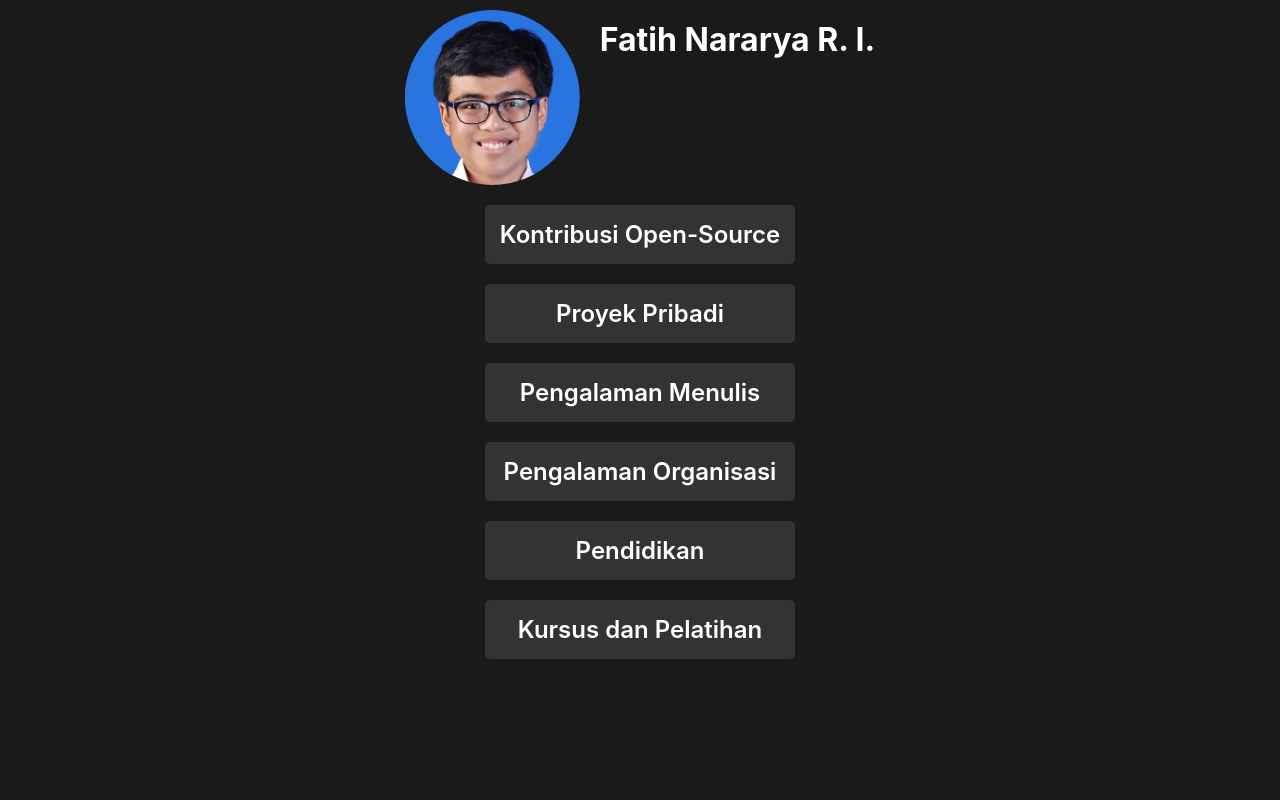
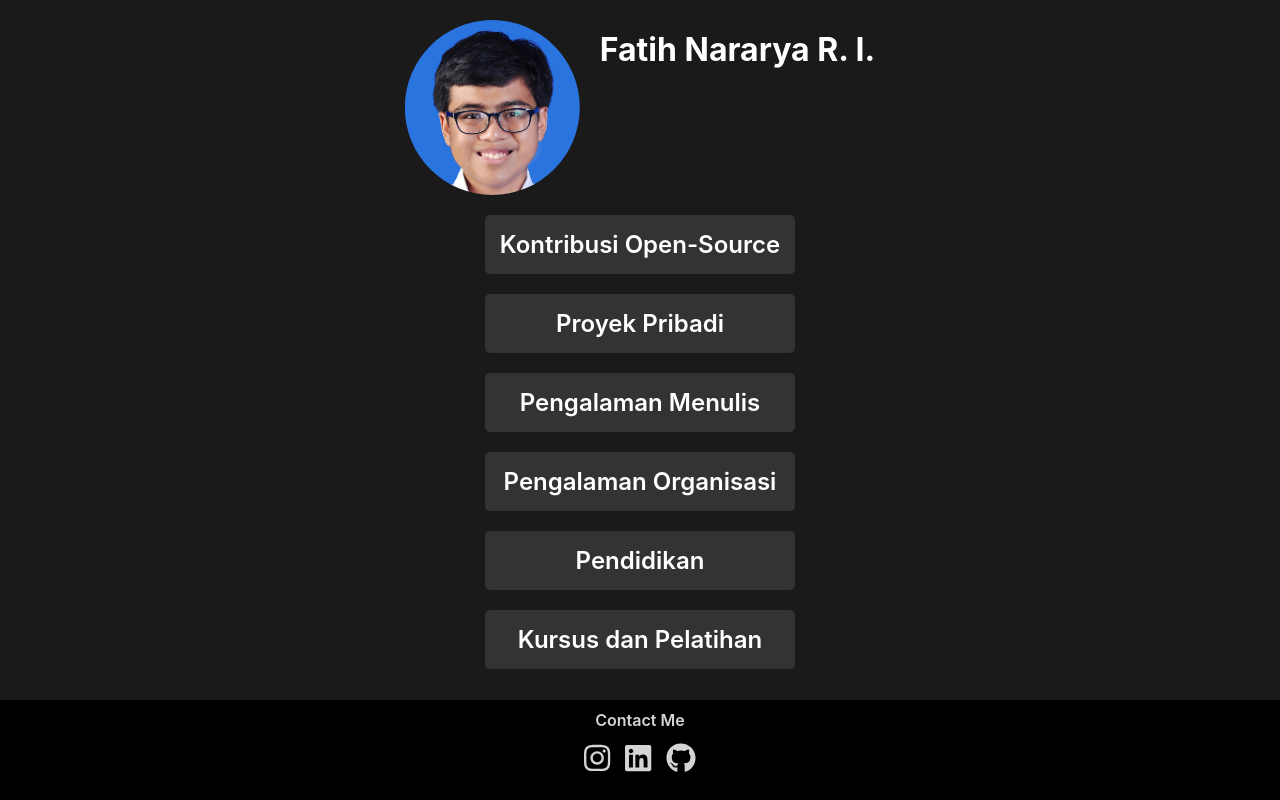
Before and after one commit to Fatih20/FatihNRI, a React (Create React App) app: page / in a window 1280 px wide. Built offline with nearby package versions, Linux system fonts and the light colour scheme.

Commit message:
Footer complete.

```diff
--- a/package.json
+++ b/package.json
@@ -3,6 +3,11 @@
   "version": "0.1.0",
   "private": true,
   "dependencies": {
+    "@fortawesome/fontawesome-svg-core": "^1.2.36",
+    "@fortawesome/free-brands-svg-icons": "^5.15.4",
+    "@fortawesome/free-regular-svg-icons": "^5.15.4",
+    "@fortawesome/free-solid-svg-icons": "^5.15.4",
+    "@fortawesome/react-fontawesome": "^0.1.16",
     "@testing-library/jest-dom": "^5.16.1",
     "@testing-library/react": "^12.1.2",
     "@testing-library/user-event": "^13.5.0",
--- a/src/App.js
+++ b/src/App.js
@@ -6,13 +6,17 @@ import Footer from "./components/footer";
 import Body from "./components/body/body";
 
 const Main = styled.div`
+  align-items: center;
   display: flex;
   flex-direction: column;
   margin: 0 auto;
-  max-width: 1080px;
-  padding: 10px;
+  min-height: 100vh;
 
   /* border: solid 1px white; */
+`;
+
+const Buffer = styled.div`
+    flex-grow: 1;
 `;
 
 function App() {
@@ -21,6 +25,7 @@ function App() {
       <GlobalTransition />
       <Main>
         <Body />
+        <Buffer />
         <Footer />
     </Main>
     </>
--- a/src/components/body/body.js
+++ b/src/components/body/body.js
@@ -6,10 +6,13 @@ import Content from "./content";
 
 const Main = styled.div`
     align-items: center;
+    box-sizing: border-box;
     color: white;
     display: flex;
     flex-direction: column;
     gap: 20px;
+    max-width: 1080px;
+    padding: 20px 10px 0 10px;
 `;
 
 export default function Body (){
--- a/src/components/footer.js
+++ b/src/components/footer.js
@@ -1,15 +1,52 @@
 import React from "react";
 import styled from "styled-components";
+import { FontAwesomeIcon } from "@fortawesome/react-fontawesome";
+import { faGithub, faInstagram, faLinkedin } from "@fortawesome/free-brands-svg-icons";
+
+import socialMediaList from "../content/socialMedia";
 
 const Main = styled.div`
+    align-items: center;
+    background-color: black;
+    box-sizing: border-box;
     display: flex;
     flex-direction: column;
+    height: 100px;
+    margin: 0;
+    padding: 10px;
+    width: 100%;
+
+    & > p {
+        color: #d4d4d4;
+        font-weight: 600;
+        margin-bottom: 10px;
+    }
+`;
+
+const IconsContainer = styled.div`
+    display: flex;
+    font-size: 30px;
+    justify-content: center;
+    gap: 15px;
+`;
+
+const Icons = styled.a`
+    color: #d4d4d4;
+
+    &:hover {
+        color: white;
+    }
 `;
 
 export default function Footer (){
     return (
         <Main>
-
+            <p>Contact Me</p>
+            <IconsContainer>
+                <Icons href="https://www.instagram.com/fatih_nararya/"><FontAwesomeIcon icon={faInstagram} /></Icons>
+                <Icons href="https://www.linkedin.com/in/fatih-nararya-088a86215/"><FontAwesomeIcon icon={faLinkedin} /></Icons>
+                <Icons href="https://github.com/Fatih20"><FontAwesomeIcon icon={faGithub} /></Icons>
+            </IconsContainer>
         </Main>
     )
 }
--- /dev/null
+++ b/src/content/socialMedia.js
@@ -0,0 +1,16 @@
+const socialMediaList = [
+    {
+        "socialMediaName" : "Instagram",
+        "link" : "https://www.instagram.com/fatih_nararya/"
+    },
+    {
+        "socialMediaName" : "LinkedIn",
+        "link" : ""
+    },
+    {
+        "socialMediaName" : "Github",
+        "link" : ""
+    },
+]
+
+export default socialMediaList;
```
Also changed, not shown: 1 other file (tests, documents, lock files or other folders).
